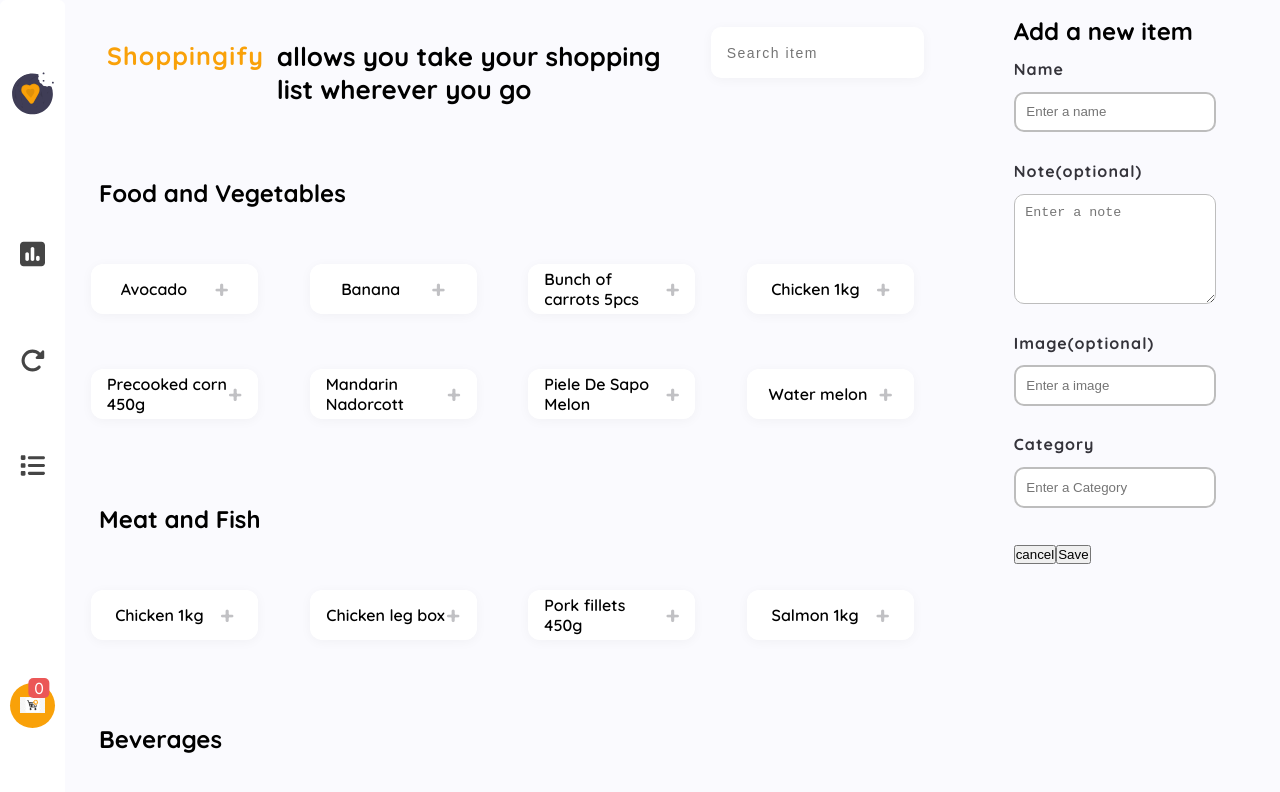
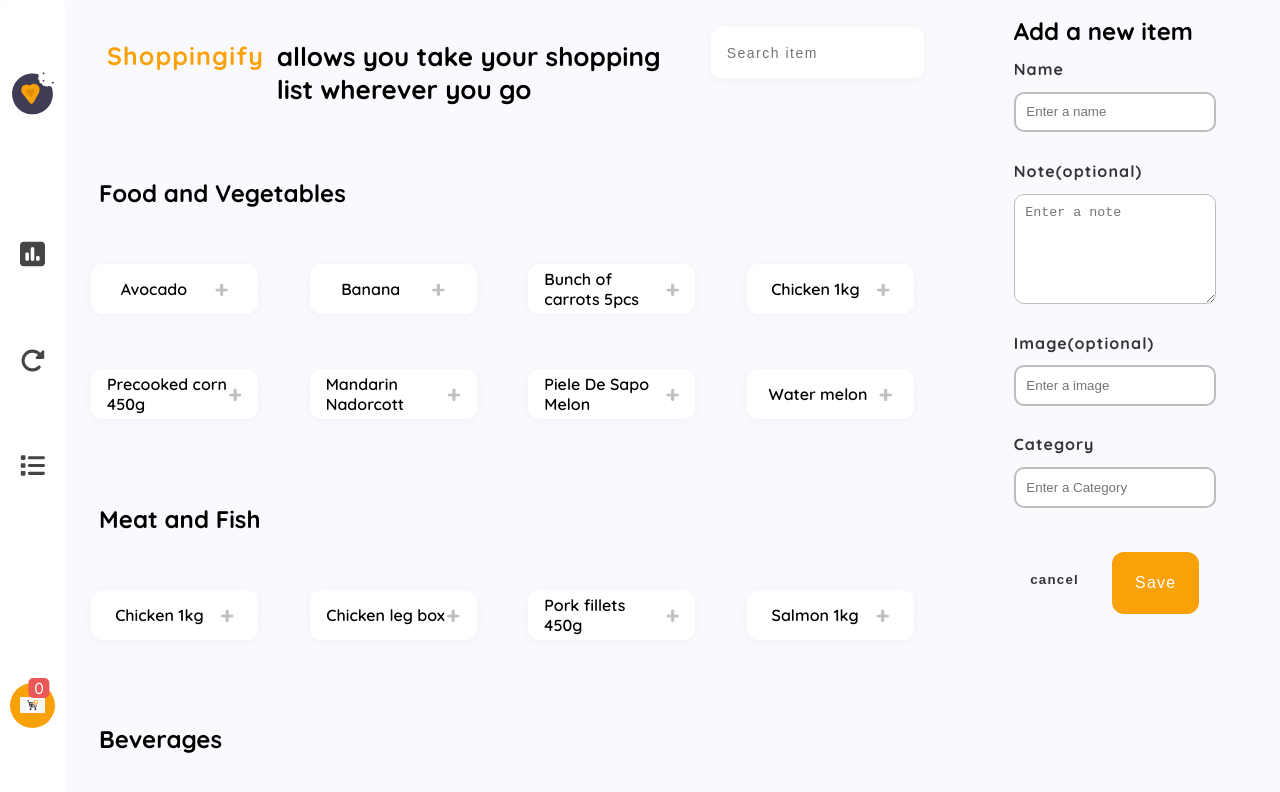
Before and after one commit to EjiroOsiephri/Shoppingfy-app, a React (Vite) app in the folder shoppingify-master/vite-project/: page / in a window 1280 px wide. Both pictures are taken after a click on the button "Add item". Shown: the top 792 px of the page. Built offline with nearby package versions, Linux system fonts and the light colour scheme.

Commit message:
Working with unsplash api

```diff
--- a/shoppingify-master/vite-project/src/Components/AddNewItem.jsx
+++ b/shoppingify-master/vite-project/src/Components/AddNewItem.jsx
@@ -1,14 +1,29 @@
-import React from "react";
+import React, { useContext, useState } from "react";
 import Classes from "../Sass/AddNewItem.module.scss";
+import AppWideContext from "../Context/AppContext";
 
 const AddNewItem = () => {
+  const [name, setName] = useState("");
+  const ctx = useContext(AppWideContext);
+
+  const cancelPageHandler = () => {
+    ctx.setShowNewItem(false);
+  };
+  function handleNameChangeHandler(e) {
+    setName(e.target.value);
+  }
+  console.log(name);
   return (
     <>
       <section className={Classes["addewItemContainerSection"]}>
         <h1>Add a new item</h1>
         <div className={Classes["nameItemContainer"]}>
           <label>Name</label>
-          <input type="text" placeholder="Enter a name" />
+          <input
+            onChange={handleNameChangeHandler}
+            type="text"
+            placeholder="Enter a name"
+          />
         </div>
         <div className={Classes["noteItemContainer"]}>
           <label>Note(optional)</label>
@@ -23,8 +38,10 @@
           <input type="text" placeholder="Enter a Category" />
         </div>
         <div className={Classes["goBackContainer"]}>
-          <button>cancel</button>
-          <button>Save</button>
+          <button onClick={cancelPageHandler} className={Classes["cancel"]}>
+            cancel
+          </button>
+          <button className={Classes["save"]}>Save</button>
         </div>
       </section>
     </>
--- a/shoppingify-master/vite-project/src/Components/ItemsContainer.jsx
+++ b/shoppingify-master/vite-project/src/Components/ItemsContainer.jsx
@@ -46,8 +46,6 @@
     ctx.setShowNewItem(true);
   };
 
-  console.log(ctx.showNewItem);
-
   return (
     <>
       {ctx.showNewItem ? (
@@ -58,7 +56,7 @@
             windowWidth <= 678 && props.showCart === true
               ? {
                   display: "block",
-                  flex: "0 0 300px",
+                  flex: "0 0 370px",
                 }
               : {}
           }
--- a/shoppingify-master/vite-project/src/Sass/AddNewItem.module.scss
+++ b/shoppingify-master/vite-project/src/Sass/AddNewItem.module.scss
@@ -2,6 +2,7 @@
   display: flex;
   padding: 1em 4em 2em 4em;
   flex-direction: column;
+  overflow-y: auto;
 }
 label {
   margin-top: 0.8em;
@@ -40,9 +41,29 @@
 }
 .goBackContainer {
   display: flex;
+  justify-content: space-around;
 }
 .goBackContainer button {
   margin-top: 2.8em;
+}
+.cancel {
+  color: rgba(52, 51, 58, 1);
+  background: none;
+  border: none;
+  font-weight: 700;
+  letter-spacing: 1.2px;
+  cursor: pointer;
+}
+.save {
+  width: 87.34770202636719px;
+  height: 61.25048828125px;
+  border-radius: 12px;
+  border: none;
+  background-color: rgba(249, 161, 9, 1);
+  color: white;
+  font-size: 16px;
+  letter-spacing: 1.2px;
+  cursor: pointer;
 }
 
 @media screen and (max-width: 678px) {
--- a/shoppingify-master/vite-project/src/Sass/ItemsContainer.module.scss
+++ b/shoppingify-master/vite-project/src/Sass/ItemsContainer.module.scss
@@ -166,7 +166,7 @@
   }
   .enterFoodItem input {
     height: 45px;
-    width: 80%;
+    width: 95%;
   }
   .enterFoodItem button {
     height: 45px;
```
